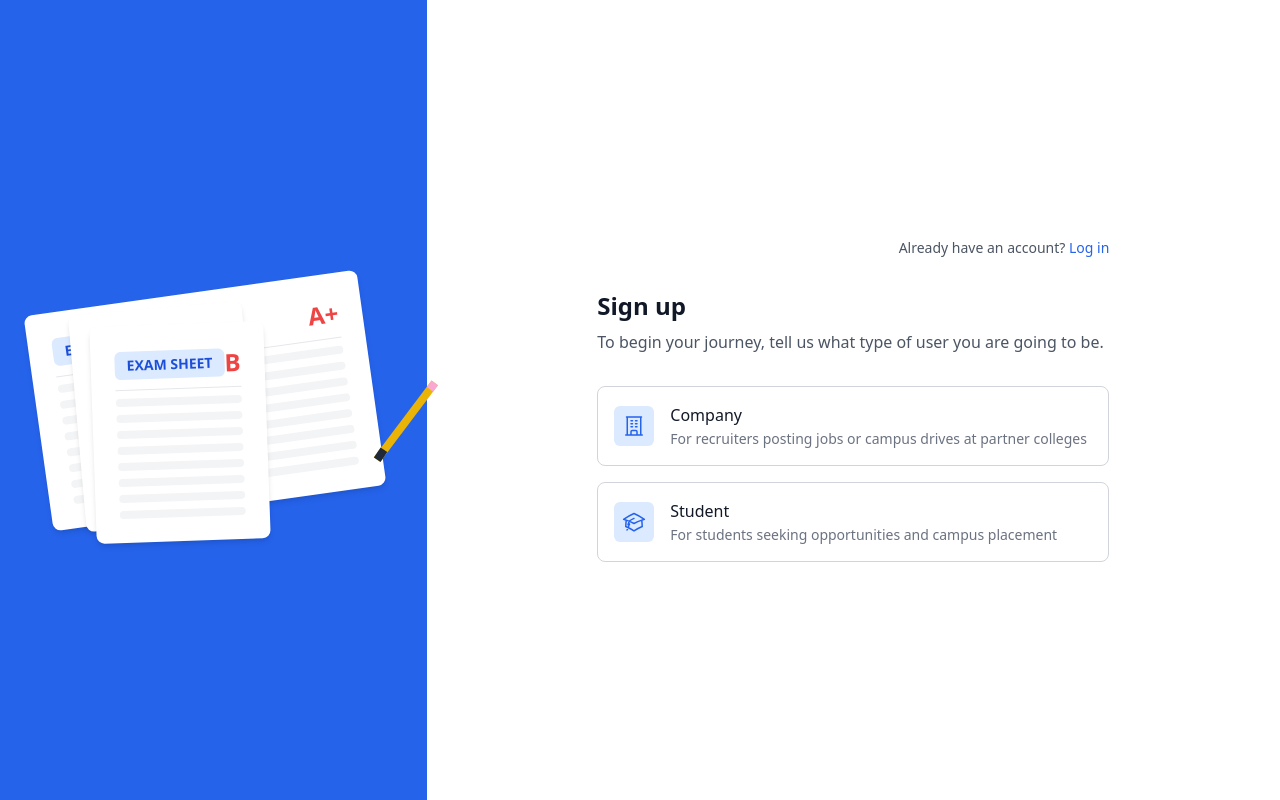
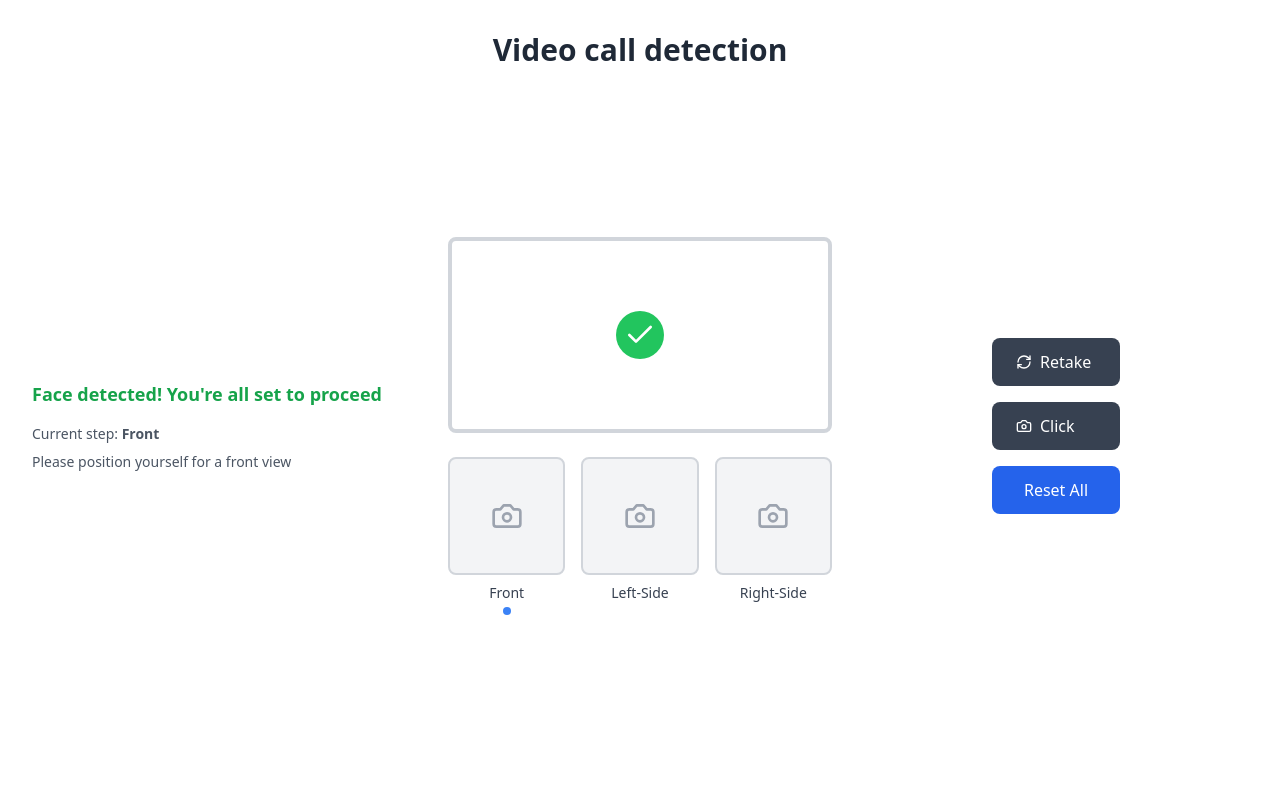
Before and after one commit to Thiru70/Test_Exam_Final, a React (Vite) app: page /Face-Detection in a window 1280 px wide. Before the commit this address led to /. Built offline with nearby package versions, Linux system fonts and the light colour scheme; no server answers.

Commit message:
done face detection

```diff
--- a/package.json
+++ b/package.json
@@ -16,6 +16,7 @@
     "@supabase/supabase-js": "^2.47.12",
     "@types/prop-types": "^15.7.14",
     "emailjs-com": "^3.2.0",
+    "lucide-react": "^0.511.0",
     "prop-types": "^15.8.1",
     "react": "^18.3.1",
     "react-dom": "^18.3.1",
--- a/src/App.jsx
+++ b/src/App.jsx
@@ -5,6 +5,7 @@ import LoginPage from './pages/LoginPage';
 import EmailVerification from './pages/EmailVerification';
 import OtpVerification from './pages/OtpVerification';
 import InfoForm from './pages/InfoForm';
+import FaceDetectionComponent from './components/FaceDetection';
 
 function App() {
   return (
@@ -17,7 +18,11 @@ function App() {
           <Route path="/otp-verification" element={<OtpVerification />} />
           <Route path="/complete-profile" element={<InfoForm />} />
           <Route path="*" element={<Navigate to="/" replace />} />
+          <Route path="/Face-Detection" element={ <FaceDetectionComponent />} />
+
+
         </Routes>
+
       </div>
     </Router>
   );
--- /dev/null
+++ b/src/components/FaceDetection.jsx
@@ -0,0 +1,233 @@
+import React, { useState, useRef, useEffect } from 'react';
+import { Camera, RefreshCw, Check } from 'lucide-react';
+
+const FaceDetectionComponent = () => {
+  const [isDetected, setIsDetected] = useState(false);
+  const [capturedPhotos, setCapturedPhotos] = useState({
+    front: null,
+    leftSide: null,
+    rightSide: null
+  });
+  const [currentStep, setCurrentStep] = useState('front');
+  const [stream, setStream] = useState(null);
+  const videoRef = useRef(null);
+  const canvasRef = useRef(null);
+
+  const steps = ['front', 'leftSide', 'rightSide'];
+  const stepLabels = {
+    front: 'Front',
+    leftSide: 'Left-Side',
+    rightSide: 'Right-Side'
+  };
+
+  useEffect(() => {
+    startCamera();
+
+    // Simulate face detection after 2 seconds
+    const timer = setTimeout(() => {
+      setIsDetected(true);
+    }, 2000);
+
+    return () => {
+      clearTimeout(timer);
+      if (stream) {
+        stream.getTracks().forEach(track => track.stop());
+      }
+    };
+  }, []);
+
+  const startCamera = async () => {
+    try {
+      const mediaStream = await navigator.mediaDevices.getUserMedia({
+        video: { width: 640, height: 480 }
+      });
+      setStream(mediaStream);
+      if (videoRef.current) {
+        videoRef.current.srcObject = mediaStream;
+      }
+    } catch (error) {
+      console.error('Error accessing camera:', error);
+    }
+  };
+
+  const capturePhoto = () => {
+    if (!videoRef.current || !canvasRef.current) return;
+
+    const canvas = canvasRef.current;
+    const video = videoRef.current;
+    const context = canvas.getContext('2d');
+
+    canvas.width = video.videoWidth;
+    canvas.height = video.videoHeight;
+    context.drawImage(video, 0, 0);
+
+    const photoDataUrl = canvas.toDataURL('image/jpeg');
+
+    setCapturedPhotos(prev => ({
+      ...prev,
+      [currentStep]: photoDataUrl
+    }));
+
+    // Move to next step
+    const currentIndex = steps.indexOf(currentStep);
+    if (currentIndex < steps.length - 1) {
+      setCurrentStep(steps[currentIndex + 1]);
+      setIsDetected(false);
+      // Simulate detection for next step
+      setTimeout(() => setIsDetected(true), 1500);
+    }
+  };
+
+  const retakePhoto = () => {
+    setCapturedPhotos(prev => ({
+      ...prev,
+      [currentStep]: null
+    }));
+    setIsDetected(false);
+    setTimeout(() => setIsDetected(true), 1500);
+  };
+
+  const resetAll = () => {
+    setCapturedPhotos({
+      front: null,
+      leftSide: null,
+      rightSide: null
+    });
+    setCurrentStep('front');
+    setIsDetected(false);
+    setTimeout(() => setIsDetected(true), 2000);
+  };
+
+  return (
+    <div className="h-screen w-full bg-sky-100 overflow-hidden">
+      <div className="w-full h-full bg-white shadow-lg p-4 md:p-8 flex flex-col">
+        {/* Header */}
+        <h1 className="text-2xl md:text-3xl font-bold text-center text-gray-800 mb-4">
+          Video call detection
+        </h1>
+
+        <div className="flex flex-col lg:flex-row gap-6 md:gap-8 w-full flex-1 min-h-0">
+          {/* Left side - Instructions and status */}
+          <div className="lg:w-1/3 space-y-4 flex flex-col justify-center">
+            <div className="text-gray-700">
+              {!isDetected ? (
+                <p className="text-base md:text-lg">
+                  Face not detected. Please ensure you are in a well-lit environment and positioned properly.
+                </p>
+              ) : (
+                <p className="text-base md:text-lg text-green-600 font-semibold">
+                  Face detected! You're all set to proceed
+                </p>
+              )}
+            </div>
+
+            <div className="text-sm text-gray-600">
+              <p className="mb-2">Current step: <span className="font-semibold">{stepLabels[currentStep]}</span></p>
+              <p>Please position yourself for a {stepLabels[currentStep].toLowerCase()} view</p>
+            </div>
+          </div>
+
+          {/* Center - Camera feed */}
+          <div className="lg:w-1/3 flex flex-col items-center justify-center">
+            <div className="relative border-4 border-gray-300 rounded-lg overflow-hidden w-full max-w-sm">
+              <video
+                ref={videoRef}
+                autoPlay
+                playsInline
+                muted
+                className="w-full h-auto"
+                style={{ transform: 'scaleX(-1)' }}
+              />
+
+              {/* Face detection overlay */}
+              {isDetected && (
+                <div className="absolute inset-0 flex items-center justify-center">
+                  <div className="bg-green-500 rounded-full p-2">
+                    <Check className="w-6 h-6 md:w-8 md:h-8 text-white" />
+                  </div>
+                </div>
+              )}
+            </div>
+
+            <canvas ref={canvasRef} className="hidden" />
+
+            {/* Captured photos preview */}
+            <div className="mt-6 w-full">
+              <div className="grid grid-cols-3 gap-3 md:gap-4 max-w-sm mx-auto">
+                {steps.map((step) => (
+                  <div key={step} className="text-center">
+                    <div className="border-2 border-gray-300 rounded-lg overflow-hidden mb-2 aspect-square bg-gray-100 flex items-center justify-center">
+                      {capturedPhotos[step] ? (
+                        <img
+                          src={capturedPhotos[step]}
+                          alt={stepLabels[step]}
+                          className="w-full h-full object-cover"
+                          style={{ transform: 'scaleX(-1)' }}
+                        />
+                      ) : (
+                        <Camera className="w-6 h-6 md:w-8 md:h-8 text-gray-400" />
+                      )}
+                    </div>
+                    <p className="text-xs md:text-sm font-medium text-gray-700">
+                      {stepLabels[step]}
+                    </p>
+                    {currentStep === step && (
+                      <div className="w-2 h-2 bg-blue-500 rounded-full mx-auto mt-1"></div>
+                    )}
+                  </div>
+                ))}
+              </div>
+            </div>
+          </div>
+
+          {/* Right side - Action buttons */}
+          <div className="lg:w-1/3 flex flex-col items-center justify-center space-y-3 md:space-y-4">
+            <button
+              onClick={retakePhoto}
+              className="bg-gray-700 hover:bg-gray-800 text-white px-4 md:px-6 py-2 md:py-3 rounded-lg font-medium transition-colors duration-200 flex items-center gap-2 w-full max-w-32"
+            >
+              <RefreshCw className="w-4 h-4" />
+              Retake
+            </button>
+
+            <button
+              onClick={capturePhoto}
+              disabled={!isDetected}
+              className={`px-4 md:px-6 py-2 md:py-3 rounded-lg font-medium transition-colors duration-200 flex items-center gap-2 w-full max-w-32 ${
+                isDetected
+                  ? 'bg-gray-700 hover:bg-gray-800 text-white'
+                  : 'bg-gray-300 text-gray-500 cursor-not-allowed'
+              }`}
+            >
+              <Camera className="w-4 h-4" />
+              Click
+            </button>
+
+            <button
+              onClick={resetAll}
+              className="bg-blue-600 hover:bg-blue-700 text-white px-4 md:px-6 py-2 md:py-3 rounded-lg font-medium transition-colors duration-200 w-full max-w-32"
+            >
+              Reset All
+            </button>
+          </div>
+        </div>
+
+        {/* Completion message */}
+        {Object.values(capturedPhotos).every(Boolean) && (
+          <div className="mt-4 p-3 md:p-4 bg-green-50 border border-green-200 rounded-lg text-center flex flex-row gap-10 justify-space between">
+            <p className="text-green-800 font-semibold text-sm md:text-base mt-[25px]">
+              🎉 All photos captured successfully! You can now proceed.
+            </p>
+             <button
+                className="bg-green-600 hover:bg-green-700 text-white px-4 md:px-6 py-2 md:py-3 rounded-lg font-medium transition-colors duration-200 w-full max-w-32 mt-4"
+              >
+                Next
+              </button>
+          </div>
+        )}
+      </div>
+    </div>
+  );
+};
+
+export default FaceDetectionComponent;
```
Also changed, not shown: 1 other file (tests, documents, lock files or other folders).
